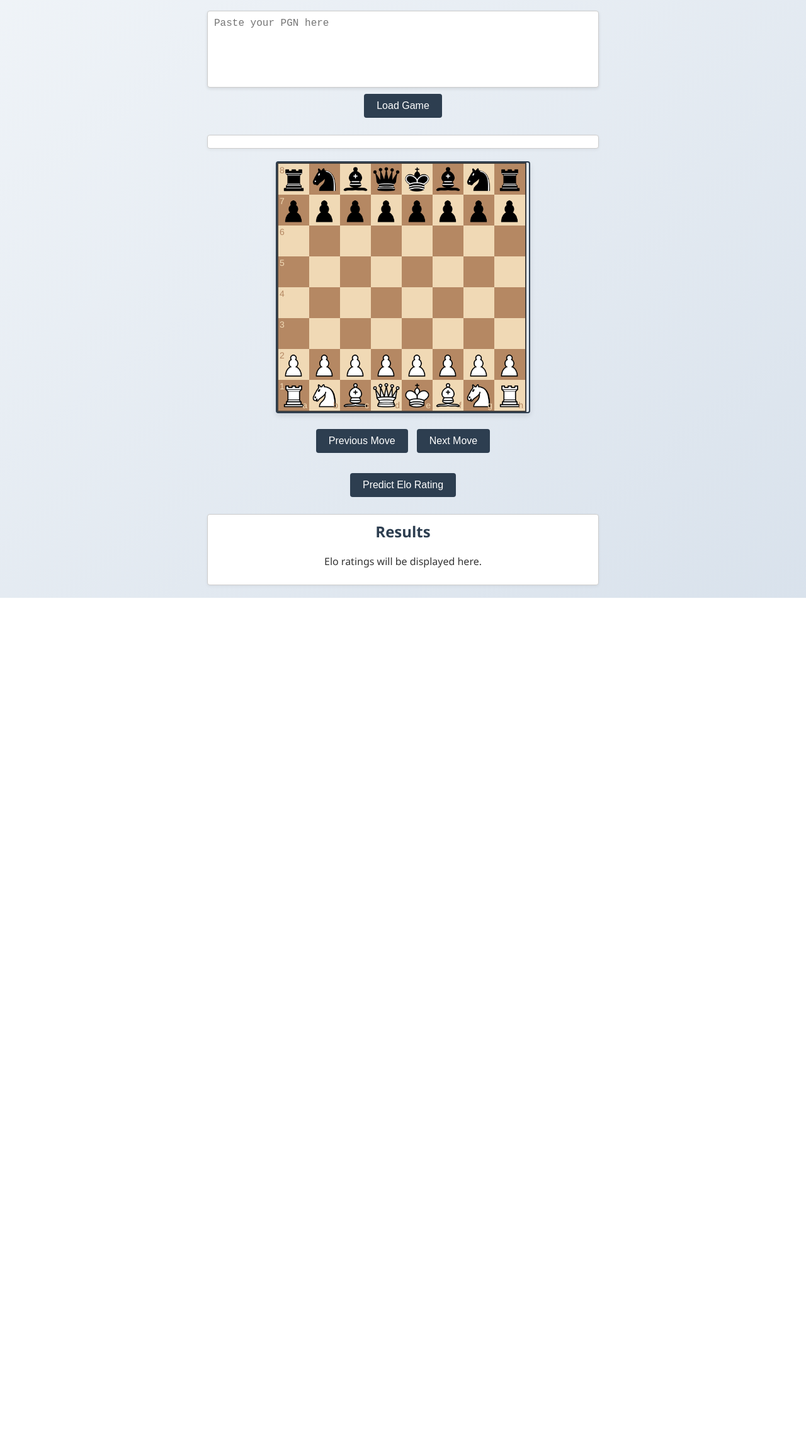
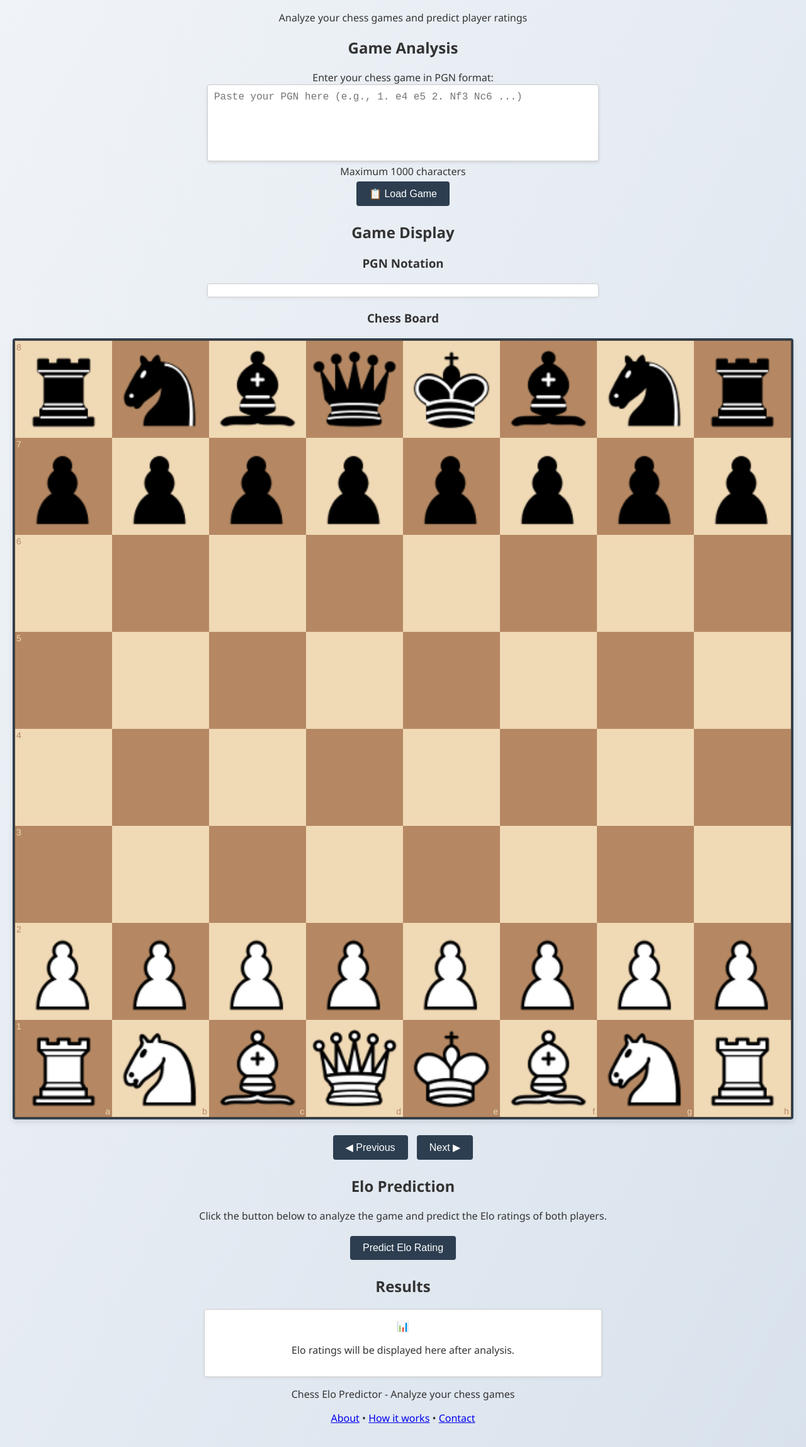
Before and after one commit to RUTHVIKSR/Chess-website, a plain HTML site: page index.html in a window 1280 px wide. Shown: the part 87-2384 px from the top of the page at 63% size. Before the commit the page ends 1036 px from the top, so only its background shows below. Drawn offline with nearby package versions, Linux system fonts and the light colour scheme.

Commit message:
Update index.html

```diff
--- a/index.html
+++ b/index.html
@@ -3,42 +3,120 @@
 <head>
     <meta charset="UTF-8">
     <meta name="viewport" content="width=device-width, initial-scale=1.0">
-    <title>Chess PGN Viewer</title>
+    <meta name="description" content="Chess Elo Predictor - Analyze chess games and predict player ratings">
+    <meta name="keywords" content="chess, elo, rating, prediction, PGN, analysis">
+    <meta name="author" content="Chess Elo Predictor">
+
+    <!-- Open Graph / Social Media Meta Tags -->
+    <meta property="og:title" content="Chess Elo Predictor">
+    <meta property="og:description" content="Analyze chess games and predict player ratings">
+    <meta property="og:type" content="website">
+
+    <title>Chess Elo Predictor</title>
+
+    <!-- Favicon -->
+    <link rel="icon" type="image/x-icon" href="favicon.ico">
+
+    <!-- Styles -->
+    <link rel="stylesheet" href="chessboard_js/css/chessboard-1.0.0.min.css">
     <link rel="stylesheet" href="style.css">
-
-    <!-- Chessboard.js and jQuery -->
-    <link rel="stylesheet" href="chessboard_js/css/chessboard-1.0.0.min.css">
-    <script src="https://code.jquery.com/jquery-3.6.0.min.js"></script>
 </head>
 <body>
-    <h1>Chess Elo Predictor</h1>
-    <textarea id="pgnInput" placeholder="Paste your PGN here"></textarea>
-    <br>
-    <button id="loadGame">Load Game</button>
+    <header>
+        <div class="header-container">
+            <h1>Chess Elo Predictor</h1>
+            <p class="subtitle">Analyze your chess games and predict player ratings</p>
+        </div>
+    </header>
 
-    <br><br>
-    <div id="cleanedPGNDisplay" style="white-space: pre-wrap; border: 1px solid #ccc; padding: 10px; width: 600px; margin: auto;"></div>
+    <main>
+        <div class="content-wrapper">
+            <section class="input-section" aria-label="Game Input">
+                <h2 class="section-title">Game Analysis</h2>
+                <div class="pgn-input-container">
+                    <label for="pgnInput" class="input-label">Enter your chess game in PGN format:</label>
+                    <div class="textarea-container">
+                        <textarea
+                            id="pgnInput"
+                            placeholder="Paste your PGN here (e.g., 1. e4 e5 2. Nf3 Nc6 ...)"
+                            aria-label="PGN input"
+                            rows="8"
+                        ></textarea>
+                        <div class="textarea-info">Maximum 1000 characters</div>
+                    </div>
+                    <button id="loadGame" class="primary-button">
+                        <span class="button-icon">📋</span>
+                        <span>Load Game</span>
+                    </button>
+                </div>
+            </section>
 
+            <div class="game-analysis-container">
+                <section class="game-display" aria-label="Game Display">
+                    <h2 class="section-title">Game Display</h2>
+                    <div class="game-content">
+                        <div class="pgn-container">
+                            <h3 class="subsection-title">PGN Notation</h3>
+                            <div id="cleanedPGNDisplay" class="pgn-display" aria-live="polite"></div>
+                        </div>
 
-    <div id="board" style="width: 400px;"></div>
-    <button id="prevMove">Previous Move</button>
-    <button id="nextMove">Next Move</button>
-    <br><br>
+                        <div class="board-container">
+                            <h3 class="subsection-title">Chess Board</h3>
+                            <div id="board" class="chess-board"></div>
+                            <div class="board-controls">
+                                <button id="prevMove" aria-label="Previous move" class="control-button">
+                                    <span class="button-icon">◀</span>
+                                    <span>Previous</span>
+                                </button>
+                                <button id="nextMove" aria-label="Next move" class="control-button">
+                                    <span>Next</span>
+                                    <span class="button-icon">▶</span>
+                                </button>
+                            </div>
+                        </div>
+                    </div>
+                </section>
 
-    <button id="sendPGN">Predict Elo Rating</button>
-    <br><br>
+                <section class="prediction-section" aria-label="Elo Prediction">
+                    <h2 class="section-title">Elo Prediction</h2>
+                    <p class="prediction-info">Click the button below to analyze the game and predict the Elo ratings of both players.</p>
+                    <button id="sendPGN" class="primary-button prediction-button">
+                        <span class="button-text">Predict Elo Rating</span>
+                        <span class="loading-spinner" hidden></span>
+                    </button>
+                </section>
 
-    <!-- New Results Section -->
-    <div id="results" style="margin-top: 20px; border: 1px solid #ccc; padding: 10px; width: 600px; margin: auto;">
-    <h2>Results</h2>
-    <p id="eloResults">Elo ratings will be displayed here.</p>
-    </div>
+                <section class="results-section" aria-label="Prediction Results">
+                    <h2 class="section-title">Results</h2>
+                    <div id="results" class="results-container">
+                        <div id="errorMessage" class="error-message" hidden></div>
+                        <div id="eloResults" class="elo-results">
+                            <div class="elo-placeholder">
+                                <span class="placeholder-icon">📊</span>
+                                <p>Elo ratings will be displayed here after analysis.</p>
+                            </div>
+                        </div>
+                    </div>
+                </section>
+            </div>
+        </div>
+    </main>
 
-    <!-- Include chess.js -->
+    <footer>
+        <div class="footer-container">
+            <p>Chess Elo Predictor - Analyze your chess games</p>
+            <p class="footer-links">
+                <a href="#" class="footer-link">About</a> •
+                <a href="#" class="footer-link">How it works</a> •
+                <a href="#" class="footer-link">Contact</a>
+            </p>
+        </div>
+    </footer>
+
+    <!-- Scripts -->
+    <script src="https://code.jquery.com/jquery-3.6.0.min.js"></script>
     <script src="https://cdnjs.cloudflare.com/ajax/libs/chess.js/0.10.3/chess.js"></script>
-    <!-- Include chessboard.js -->
     <script src="chessboard_js/js/chessboard-1.0.0.min.js"></script>
-    <!-- Custom script -->
     <script src="script.js"></script>
 </body>
 </html>
```
